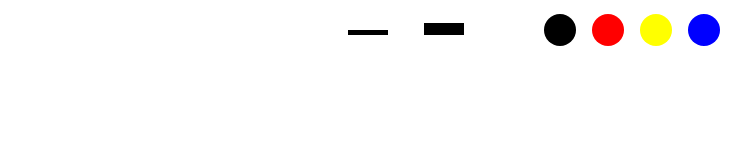
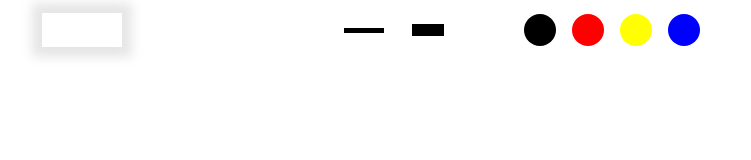
Before and after one commit to Wu585/canvas--wu, a plain HTML site: page index.html in a window 1280 px wide. Both pictures are taken after a click on the element 142 px from the left and 29 px from the top of the page. Shown: the whole page, without its empty margins (60-811 px from the left). Drawn offline with Linux system fonts and the light colour scheme.

Commit message:
完成选中功能

```diff
--- a/index.html
+++ b/index.html
@@ -32,10 +32,14 @@
             </svg>
         </div>
     </div>
-    <div class="lineWidth kind">
-        <span class="thinLine kind" id="thinLine"></span>
-        <span class="strongLine kind" id="strongLine"></span>
-    </div>
+    <ul class="lineWidth kind">
+        <li id="thinLine">
+            <span class="thinLine kind" ></span>
+        </li>
+        <li id="strongLine">
+            <span class="strongLine kind" ></span>
+        </li>
+    </ul>
     <div class="lineColor kind">
         <span class="circle black" id="black"></span>
         <span class="circle red" id="red"></span>
--- a/main.js
+++ b/main.js
@@ -72,42 +72,60 @@ const actions = {
         a.href = url
         a.click()
     },
+    addClass(tag, className) {
+        tag.classList.add(className)
+        for (let key in element) {
+            if (tag !== element[key]) {
+                element[key].classList.remove(className)
+            }
+        }
+    },
     listenToUsers() {
         element.pen.onclick = () => {
             this.myPicture('painting')
+            this.addClass(element.pen, 'selected')
         }
         element.eraser.onclick = () => {
             this.myPicture('erasing')
+            this.addClass(element.eraser, 'selected')
         }
         element.clear.onclick = () => {
             this.clearCanvas()
+            this.addClass(element.clear, 'selected')
         }
         element.download.onclick = () => {
             this.downloadCanvas()
+            this.addClass(element.download, 'selected')
         }
         element.thinLine.onclick = () => {
             this.ctx.lineWidth = 5
             this.myPicture('painting')
+            this.addClass(element.thinLine, 'selected')
         }
         element.strongLine.onclick = () => {
             this.ctx.lineWidth = 10
             this.myPicture('painting')
+            this.addClass(element.strongLine, 'selected')
         }
         element.black.onclick = () => {
             this.ctx.strokeStyle = 'black'
             this.myPicture('painting')
+            this.addClass(element.black, 'selected')
         }
         element.red.onclick = () => {
             this.ctx.strokeStyle = "red"
             this.myPicture('painting')
+            this.addClass(element.red, 'selected')
         }
         element.yellow.onclick = () => {
             this.ctx.strokeStyle = "yellow"
             this.myPicture('painting')
+            this.addClass(element.yellow, 'selected')
         }
         element.blue.onclick = () => {
             this.ctx.strokeStyle = "blue"
             this.myPicture('painting')
+            this.addClass(element.blue, 'selected')
         }
     },
     init() {
@@ -122,3 +140,4 @@ const actions = {
 }
 
 actions.init()
+console.log(element.pen)
--- a/style.css
+++ b/style.css
@@ -2,6 +2,10 @@
     margin: 0;
     padding: 0;
     box-sizing: border-box;
+}
+
+ul, ol {
+    list-style: none;
 }
 
 .icon {
@@ -10,7 +14,7 @@
     vertical-align: -0.15em;
     fill: currentColor;
     overflow: hidden;
-    margin:0 24px;
+    margin: 0 24px;
 }
 
 #canvas {
@@ -35,20 +39,27 @@
 }
 
 .selections .lineWidth {
-    line-height: 60px;
     padding: 0 12px;
+    display: flex;
+    align-items: center;
 }
-
+.selections .lineWidth li{
+    width: 64px;
+    height: 32px;
+    display: flex;
+    align-items: center;
+}
 .selections .lineWidth .thinLine {
     display: inline-block;
     width: 40px;
     height: 5px;
     background: black;
+    margin: 0 auto;
 }
 
 .selections .lineWidth .strongLine {
     display: inline-block;
-    width: 40px;
+    width: 50px;
     height: 12px;
     background: black;
 }
@@ -75,18 +86,22 @@
     margin: 0 8px;
 }
 
-.red{
+.red {
     background: red;
 }
-.black{
+
+.black {
     background: black;
 }
-.yellow{
+
+.yellow {
     background: yellow;
 }
-.blue{
+
+.blue {
     background: blue;
 }
-.selected{
-    box-shadow: 0px 0px 10px 10px rgba(221,221,221,0.75);
+
+.selected {
+    box-shadow: 0px 0px 10px 10px rgba(221, 221, 221, 0.75);
 }
```
